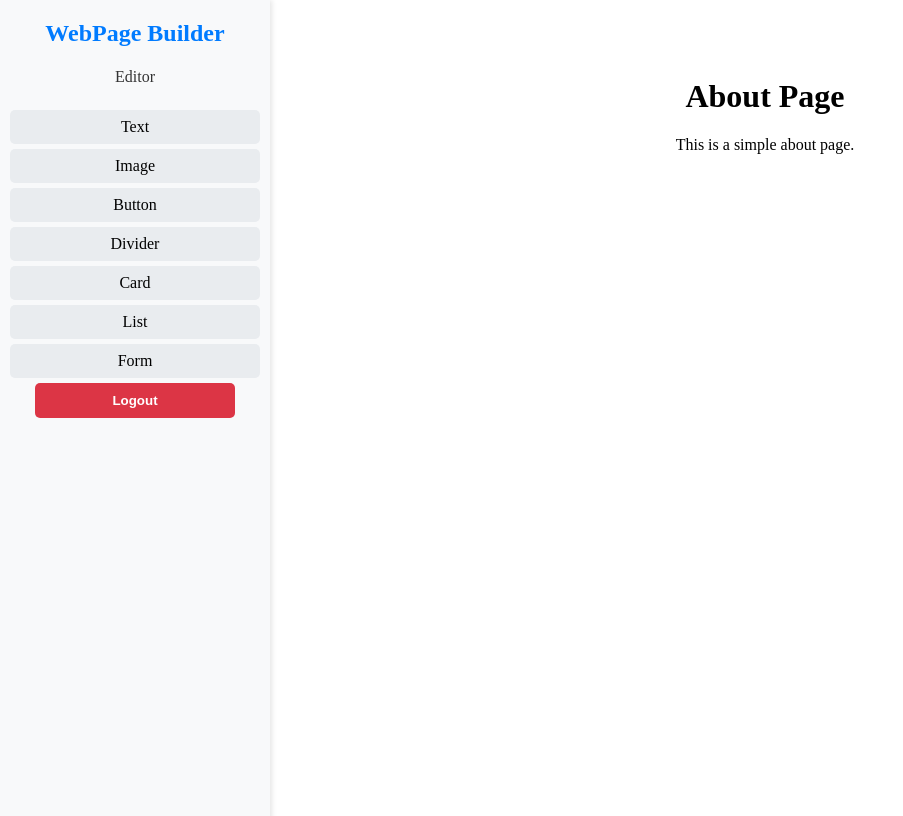
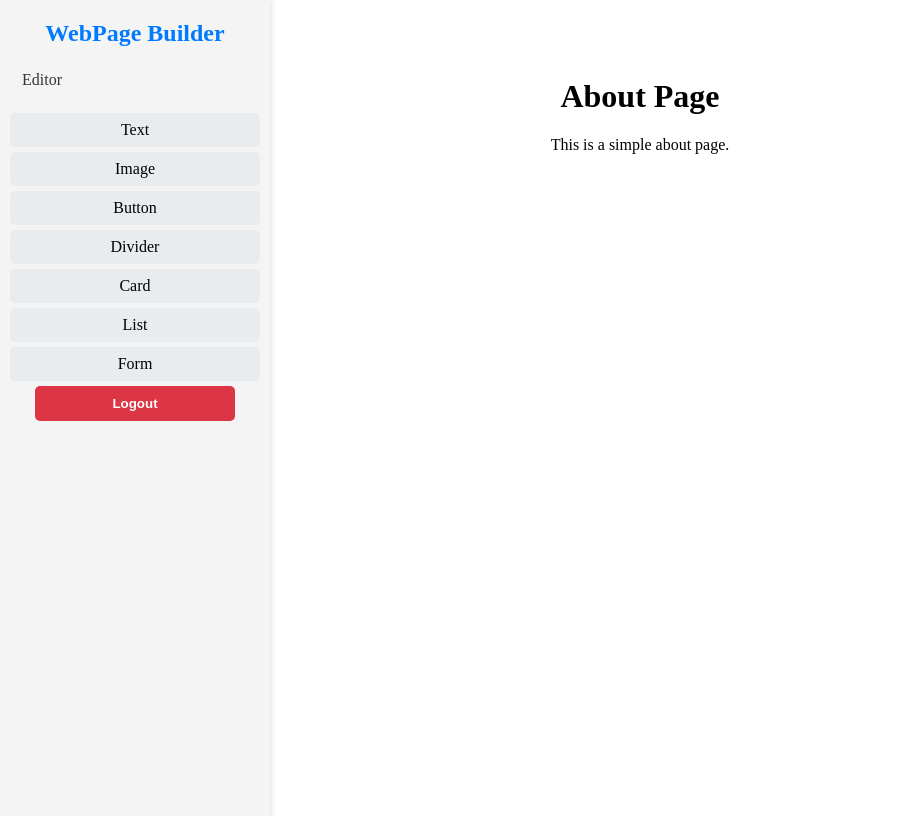
Before and after one commit to Manokamnasingh1/Plexonic, a React (Vite) app: page /about in a window 1280 px wide. Shown: the whole page, without its empty margins (0-903 px from the left). Built offline with nearby package versions, Linux system fonts and the light colour scheme.

Commit message:
Update App.css

```diff
--- a/src/App.css
+++ b/src/App.css
@@ -1,64 +1,42 @@
-#root {
-  max-width: 1280px;
-  margin: 0 auto;
-
-  text-align: center;
-}
-
-.logo {
-  height: 1em;
-
-  will-change: filter;
-  transition: filter 300ms;
-}
-.logo:hover {
-  filter: drop-shadow(0 0 2em #646cffaa);
-}
-.logo.react:hover {
-  filter: drop-shadow(0 0 2em #61dafbaa);
-}
-
-@keyframes logo-spin {
-  from {
-    transform: rotate(0deg);
-  }
-  to {
-    transform: rotate(360deg);
-  }
-}
-
-@media (prefers-reduced-motion: no-preference) {
-  a:nth-of-type(2) .logo {
-    animation: logo-spin infinite 20s linear;
-  }
-}
-
-.card {
-  padding: 2em;
-}
-
-.read-the-docs {
-  color: #888;
-}
-
 /* Layout container */
 .app-layout {
   display: flex;
   min-height: 100vh;
 }
 
-/* Main content next to sidebar */
+/* Sidebar */
+.sidebar {
+  width: 250px;   /* set your sidebar width */
+  flex-shrink: 0; /* prevent it from shrinking */
+  background: #f4f4f4;
+  min-height: 100vh;
+}
+
+/* Main content */
 .main-content {
   flex: 1;
-  margin-left: 250px; /* sidebar width */
   padding: 20px;
-  transition: margin-left 0.3s ease;
   box-sizing: border-box;
+  background: #fff;
 }
 
-/* Responsive adjustments for mobile */
+/* Mobile view: sidebar overlays content */
 @media (max-width: 768px) {
+  .sidebar {
+    position: absolute;
+    left: 0;
+    top: 0;
+    height: 100%;
+    transform: translateX(-100%);
+    transition: transform 0.3s ease;
+    z-index: 1000;
+  }
+
+  .sidebar.open {
+    transform: translateX(0); /* show sidebar when toggled */
+  }
+
   .main-content {
-    margin-left: 0; /* sidebar will overlay content */
+    margin-left: 0; /* no space for sidebar in mobile */
   }
 }
```
